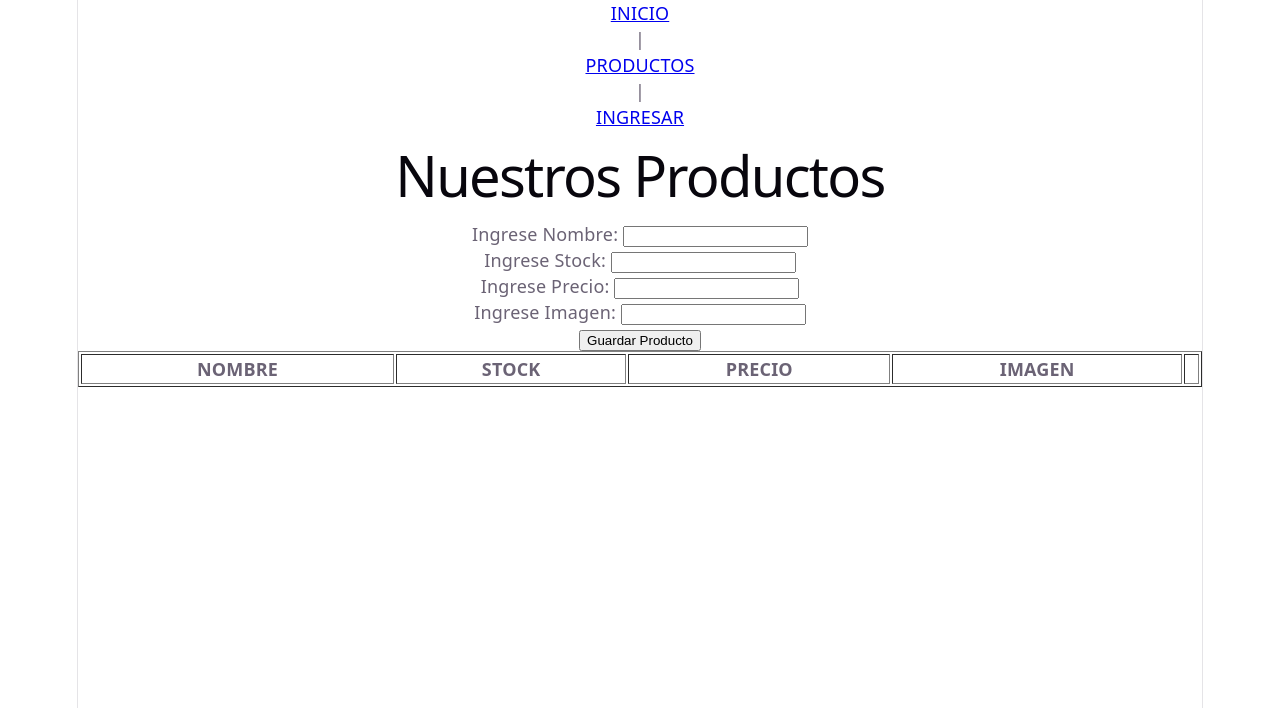
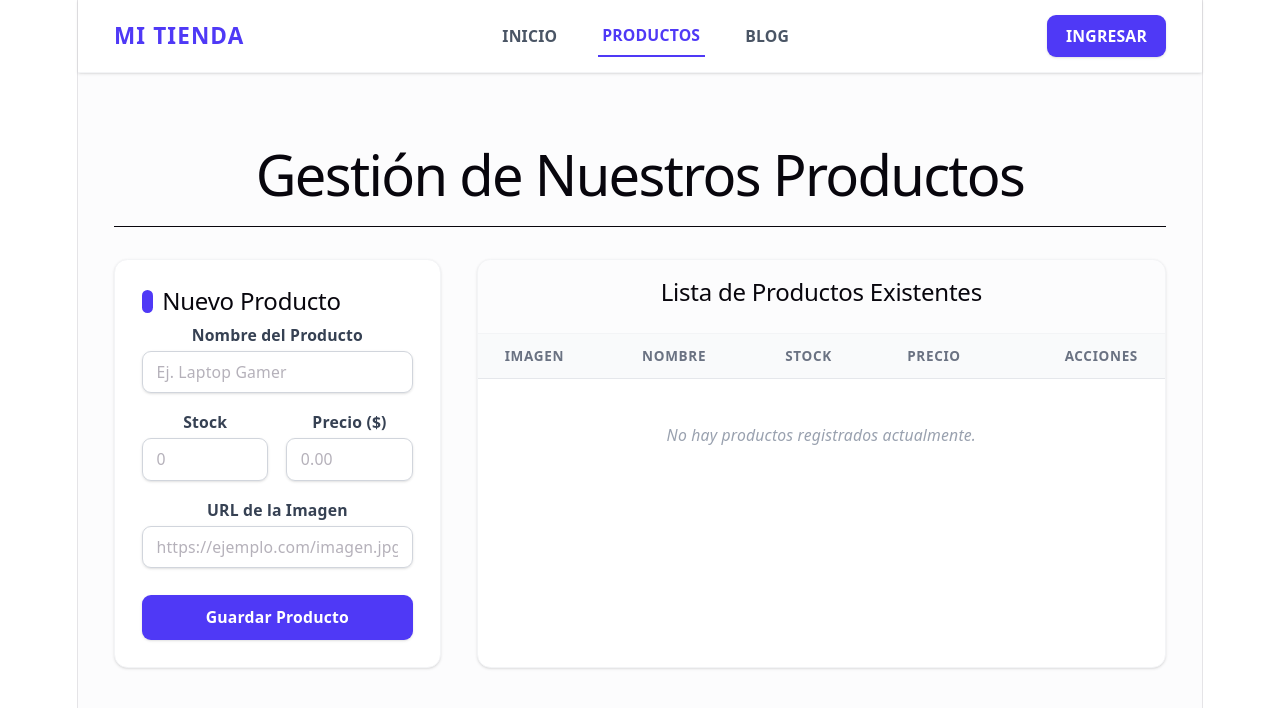
Before and after one commit to cchura94/app-vue-proyecto1, a Vue app: page /app-vue-proyecto1/producto in a window 1280 px wide. Shown: the top 708 px of the page. Built offline with nearby package versions, Linux system fonts and the light colour scheme.

Commit message:
consumo de servicios api rest

```diff
--- a/index.html
+++ b/index.html
@@ -5,6 +5,8 @@
     <link rel="icon" type="image/svg+xml" href="/favicon.svg" />
     <meta name="viewport" content="width=device-width, initial-scale=1.0" />
     <title>app-vue-proyecto1</title>
+        <script src="https://cdn.jsdelivr.net/npm/@tailwindcss/browser@4"></script>
+
   </head>
   <body>
     <div id="app"></div>
--- a/src/App.vue
+++ b/src/App.vue
@@ -1,8 +1,67 @@
 <template>
-  <RouterLink to="/">INICIO</RouterLink> |
-  <RouterLink to="/producto">PRODUCTOS</RouterLink> |
-  <RouterLink to="/login">INGRESAR</RouterLink>
+  <header class="bg-white shadow-sm border-b border-gray-100 sticky top-0 z-50">
+    <nav class="max-w-7xl mx-auto px-4 sm:px-6 lg:px-8">
+      <div class="flex justify-between h-16 items-center">
 
-  <RouterView />
+        <!-- Logo o Nombre del Sitio -->
+        <div class="flex-shrink-0">
+          <RouterLink to="/" class="text-xl font-black tracking-wider text-indigo-600 hover:text-indigo-700 transition-colors">
+            MI TIENDA
+          </RouterLink>
+        </div>
 
+        <!-- Enlaces de Navegación (Escritorio) -->
+        <div class="hidden md:flex space-x-8 items-center">
+          <RouterLink
+            to="/"
+            class="text-sm font-semibold text-gray-600 hover:text-indigo-600 transition-colors py-2 px-1"
+            active-class="text-indigo-600 border-b-2 border-indigo-600"
+            exact-active-class="text-indigo-600 border-b-2 border-indigo-600"
+          >
+            INICIO
+          </RouterLink>
+
+          <RouterLink
+            to="/producto"
+            class="text-sm font-semibold text-gray-600 hover:text-indigo-600 transition-colors py-2 px-1"
+            active-class="text-indigo-600 border-b-2 border-indigo-600"
+          >
+            PRODUCTOS
+          </RouterLink>
+
+          <RouterLink
+            to="/blog"
+            class="text-sm font-semibold text-gray-600 hover:text-indigo-600 transition-colors py-2 px-1"
+            active-class="text-indigo-600 border-b-2 border-indigo-600"
+          >
+            BLOG
+          </RouterLink>
+        </div>
+
+        <!-- Botón de Acción (Ingresar) -->
+        <div class="hidden md:flex items-center">
+          <RouterLink
+            to="/login"
+            class="inline-flex items-center justify-center px-4 py-2 border border-transparent rounded-lg text-sm font-semibold text-white bg-indigo-600 hover:bg-indigo-700 shadow-sm transition-all duration-200"
+          >
+            INGRESAR
+          </RouterLink>
+        </div>
+
+        <!-- Menú Móvil (Simple / Enlaces rápidos abajo en pantallas chicas) -->
+        <div class="flex md:hidden space-x-4">
+          <RouterLink to="/" class="text-xs font-bold text-gray-600" active-class="text-indigo-600">INICIO</RouterLink>
+          <RouterLink to="/producto" class="text-xs font-bold text-gray-600" active-class="text-indigo-600">PRODUCTOS</RouterLink>
+          <RouterLink to="/blog" class="text-xs font-bold text-gray-600" active-class="text-indigo-600">BLOG</RouterLink>
+          <RouterLink to="/login" class="text-xs font-bold text-indigo-600">LOG IN</RouterLink>
+        </div>
+
+      </div>
+    </nav>
+  </header>
+
+  <!-- Contenido de las vistas (Se renderiza aquí abajo) -->
+  <main class="min-h-screen bg-gray-50/50">
+    <RouterView />
+  </main>
 </template>
--- a/src/router/index.js
+++ b/src/router/index.js
@@ -2,6 +2,7 @@ import Inicio from "./../views/Inicio.vue"
 import Producto from "./../views/Producto.vue"
 import Login from "./../views/Login.vue"
 import { createRouter, createWebHashHistory, createWebHistory } from "vue-router";
+import Blog from "../views/Blog.vue";
 
 const mis_rutas = [
     {
@@ -16,6 +17,10 @@ const mis_rutas = [
         path: '/login',
         component: Login
     },
+    {
+        path: '/blog',
+        component: Blog
+    }
 ];
 
 export const router = createRouter({
--- /dev/null
+++ b/src/views/Blog.vue
@@ -0,0 +1,61 @@
+<template>
+  <div class="max-w-7xl mx-auto p-6">
+    <h1 class="text-3xl font-extrabold text-gray-800 mb-8 border-b pb-4">
+      Mis Publicaciones
+    </h1>
+
+    <div class="grid grid-cols-1 sm:grid-cols-2 md:grid-cols-3 lg:grid-cols-4 gap-6">
+
+      <div
+        v-for="publi in publicaciones"
+        :key="publi.id"
+        class="bg-white rounded-xl shadow-md overflow-hidden hover:shadow-xl transition-shadow duration-300 border border-gray-100 flex flex-col"
+      >
+        <div class="w-full h-48 bg-gray-100 overflow-hidden">
+          <img
+            :src="publi.cover_image"
+            :alt="publi.title"
+            class="w-full h-full object-cover object-center hover:scale-105 transition-transform duration-300"
+          >
+        </div>
+
+        <div class="p-5 flex flex-col flex-grow justify-between">
+          <div>
+            <h2 class="text-lg font-bold text-gray-900 line-clamp-2 mb-2">
+              {{ publi.title }}
+            </h2>
+          </div>
+
+          <div class="mt-4 flex items-center justify-between">
+            <span class="text-2xl font-black text-indigo-600">
+              ${{ publi.precio }}
+            </span>
+
+            <button class="bg-indigo-50 px-3 py-1.5 rounded-lg text-sm font-semibold text-indigo-600 hover:bg-indigo-600 hover:text-white transition-colors duration-200">
+              Ver más
+            </button>
+          </div>
+        </div>
+
+      </div>
+      </div>
+  </div>
+</template>
+
+<script setup>
+    import { onMounted, ref } from 'vue';
+
+    const publicaciones = ref([]);
+
+     onMounted(() => {
+        obtenerDatosApiBackend()
+     });
+
+     function obtenerDatosApiBackend(){
+        fetch('https://dev.to/api/articles')
+        .then(response => response.json())
+        .then(json => {
+            publicaciones.value = json
+        })
+        }
+</script>
--- a/src/views/Producto.vue
+++ b/src/views/Producto.vue
@@ -1,53 +1,141 @@
 <template>
-    <h1>Nuestros Productos</h1>
-    <!--
-    <h3>El Producto: {{ producto }}</h3>
-    <h3>Lista de Productos:</h3>{{ productos }}
--->
+  <div class="max-w-7xl mx-auto p-4 sm:p-6 lg:p-8">
+    <h1 class="text-3xl font-extrabold text-gray-800 mb-8 border-b pb-4">
+      Gestión de Nuestros Productos
+    </h1>
+
+    <div class="grid grid-cols-1 lg:grid-cols-3 gap-8">
+
+      <div class="bg-white p-6 rounded-xl shadow-sm border border-gray-100 h-fit">
+        <h2 class="text-xl font-bold text-gray-800 mb-6 flex items-center gap-2">
+          <span class="w-2.5 h-5 bg-indigo-600 rounded-full inline-block"></span>
+          {{ producto.id ? 'Editar Producto' : 'Nuevo Producto' }}
+        </h2>
+
+        <div class="space-y-4">
           <div>
-        <label for="">Ingrese Nombre: </label>
-        <input type="text" v-model="producto.nombre">
-        <br>
-        <label for="">Ingrese Stock: </label>
-        <input type="number" v-model="producto.stock">
-        <br>
-        <label for="">Ingrese Precio: </label>
-        <input type="number" v-model="producto.precio">
-        <br>
-        <label for="">Ingrese Imagen: </label>
-        <input type="text" v-model="producto.imagen">
-        <br>
-        <button @click="funGuardarProducto()">Guardar Producto</button>
+            <label class="block text-sm font-semibold text-gray-700 mb-1">Nombre del Producto</label>
+            <input
+              type="text"
+              v-model="producto.nombre"
+              placeholder="Ej. Laptop Gamer"
+              class="w-full px-3 py-2 border border-gray-300 rounded-lg shadow-sm focus:outline-none focus:ring-2 focus:ring-indigo-500 focus:border-indigo-500 transition-all text-sm"
+            >
           </div>
 
-    <table border="1">
+          <div class="grid grid-cols-2 gap-4">
+            <div>
+              <label class="block text-sm font-semibold text-gray-700 mb-1">Stock</label>
+              <input
+                type="number"
+                v-model="producto.stock"
+                placeholder="0"
+                class="w-full px-3 py-2 border border-gray-300 rounded-lg shadow-sm focus:outline-none focus:ring-2 focus:ring-indigo-500 focus:border-indigo-500 transition-all text-sm"
+              >
+            </div>
+            <div>
+              <label class="block text-sm font-semibold text-gray-700 mb-1">Precio ($)</label>
+              <input
+                type="number"
+                v-model="producto.precio"
+                placeholder="0.00"
+                class="w-full px-3 py-2 border border-gray-300 rounded-lg shadow-sm focus:outline-none focus:ring-2 focus:ring-indigo-500 focus:border-indigo-500 transition-all text-sm"
+              >
+            </div>
+          </div>
+
+          <div>
+            <label class="block text-sm font-semibold text-gray-700 mb-1">URL de la Imagen</label>
+            <input
+              type="text"
+              v-model="producto.imagen"
+              placeholder="https://ejemplo.com/imagen.jpg"
+              class="w-full px-3 py-2 border border-gray-300 rounded-lg shadow-sm focus:outline-none focus:ring-2 focus:ring-indigo-500 focus:border-indigo-500 transition-all text-sm"
+            >
+          </div>
+
+          <button
+            @click="funGuardarProducto()"
+            class="w-full mt-2 bg-indigo-600 text-white font-semibold py-2.5 px-4 rounded-lg shadow-sm hover:bg-indigo-700 focus:outline-none focus:ring-2 focus:ring-indigo-500 focus:ring-offset-2 transition-colors duration-200 text-sm"
+          >
+            Guardar Producto
+          </button>
+        </div>
+      </div>
+
+      <div class="lg:col-span-2 bg-white rounded-xl shadow-sm border border-gray-100 overflow-hidden">
+        <div class="px-6 py-4 border-b border-gray-100 bg-gray-50/50">
+          <h2 class="text-lg font-bold text-gray-800">Lista de Productos Existentes</h2>
+        </div>
+
+        <div class="overflow-x-auto">
+          <table class="w-full text-left border-collapse">
             <thead>
-            <tr>
-                <th>NOMBRE</th>
-                <th>STOCK</th>
-                <th>PRECIO</th>
-                <th>IMAGEN</th>
-                <th></th>
+              <tr class="bg-gray-50 border-b border-gray-200 text-xs font-bold text-gray-500 uppercase tracking-wider">
+                <th class="px-6 py-3">Imagen</th>
+                <th class="px-6 py-3">Nombre</th>
+                <th class="px-6 py-3">Stock</th>
+                <th class="px-6 py-3">Precio</th>
+                <th class="px-6 py-3 text-right">Acciones</th>
               </tr>
             </thead>
-        <tbody>
-            <tr v-for="(prod, posicion) in productos">
-                <td>{{ prod.nombre }}</td>
-                <td>{{ prod.stock }}</td>
-                <td>{{ prod.precio }}</td>
-                <td>
-                    <img :src="prod.imagen" alt="" width="100">
+            <tbody class="divide-y divide-gray-100 text-sm text-gray-700">
+              <tr
+                v-for="(prod, posicion) in productos"
+                :key="posicion"
+                class="hover:bg-gray-50/70 transition-colors"
+              >
+                <td class="px-6 py-4 whitespace-nowrap">
+                  <div class="w-12 h-12 rounded-lg bg-gray-100 overflow-hidden border border-gray-200">
+                    <img :src="prod.imagen" alt="Producto" class="w-full h-full object-cover">
+                  </div>
+                </td>
 
+                <td class="px-6 py-4 font-medium text-gray-900 whitespace-nowrap">
+                  {{ prod.nombre }}
                 </td>
-                <td>
-                    <button @click="funEditar(prod)">editar</button>
-                    <button @click="funEliminar(posicion)">eliminar</button>
+
+                <td class="px-6 py-4 whitespace-nowrap">
+                  <span
+                    class="inline-flex items-center px-2.5 py-0.5 rounded-full text-xs font-medium"
+                    :class="prod.stock > 0 ? 'bg-green-50 text-green-700' : 'bg-red-50 text-red-700'"
+                  >
+                    {{ prod.stock }} u.
+                  </span>
+                </td>
+
+                <td class="px-6 py-4 font-semibold text-gray-900 whitespace-nowrap">
+                  ${{ prod.precio }}
+                </td>
+
+                <td class="px-6 py-4 text-right whitespace-nowrap space-x-2">
+                  <button
+                    @click="funEditar(prod)"
+                    class="inline-flex items-center px-3 py-1.5 border border-gray-300 shadow-sm text-xs font-semibold rounded-md text-gray-700 bg-white hover:bg-gray-50 focus:outline-none focus:ring-2 focus:ring-indigo-500 transition-colors"
+                  >
+                    Editar
+                  </button>
+                  <button
+                    @click="funEliminar(posicion)"
+                    class="inline-flex items-center px-3 py-1.5 border border-transparent text-xs font-semibold rounded-md text-white bg-red-600 hover:bg-red-700 focus:outline-none focus:ring-2 focus:ring-red-500 transition-colors"
+                  >
+                    Eliminar
+                  </button>
+                </td>
+              </tr>
+
+              <tr v-if="!productos || productos.length === 0">
+                <td colspan="5" class="px-6 py-10 text-center text-gray-400 italic">
+                  No hay productos registrados actualmente.
                 </td>
               </tr>
             </tbody>
+          </table>
+        </div>
+      </div>
 
-    </table>
-
+    </div>
+  </div>
 </template>
 
 <script setup>
```
Lines whose indentation alone changed are shown as unchanged.
